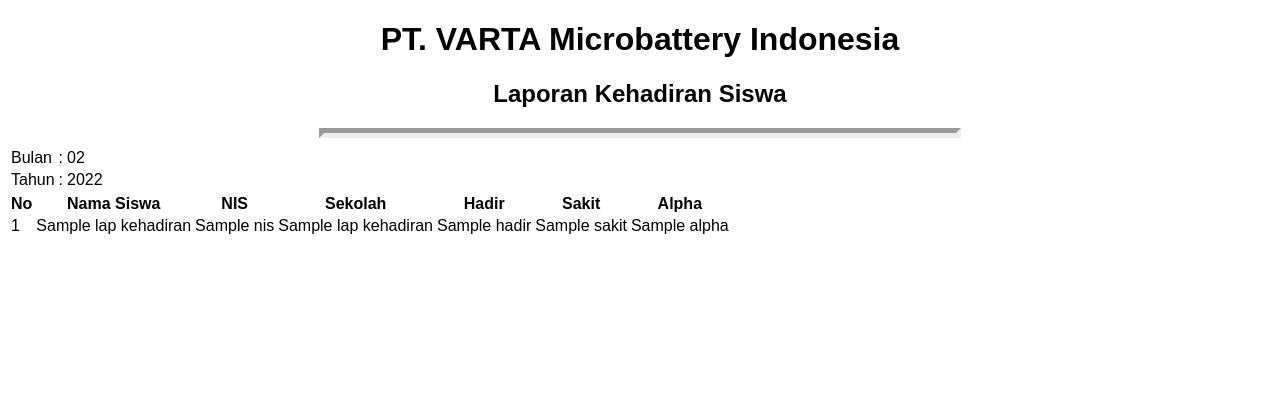
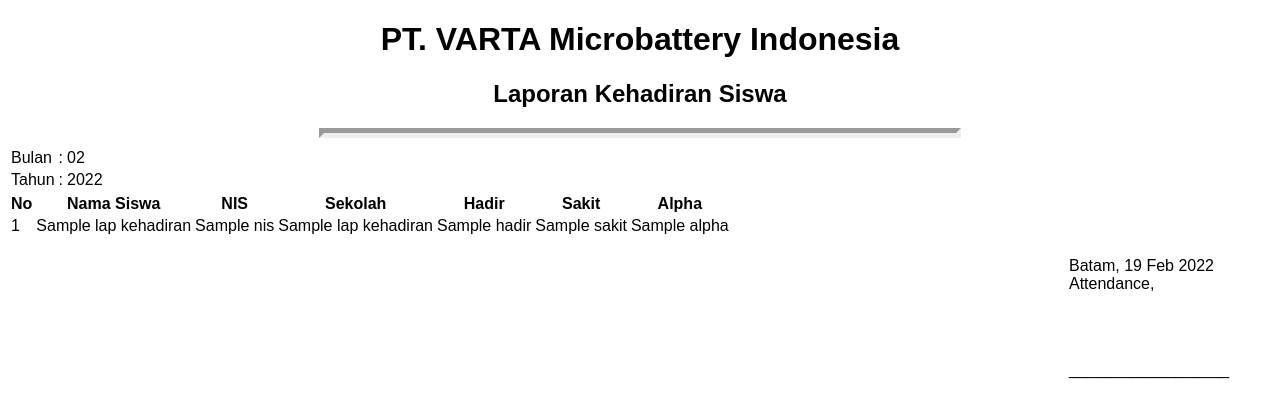
Before and after one commit to dhnext00/app_penggajian, a CodeIgniter app: the page made by application/views/admin/cetakLaporanAbsensi.php in a window 1280 px wide. Shown: the top 418 px of the page. Run offline with CodeIgniter, Linux system fonts and the light colour scheme; tables that the repository leaves empty hold one stand-in row (values such as "Sample post"); the template is opened without the code that fills it: most values are stand-ins (such as "Sample title", 1, 10 or a date in 2020).

Commit message:
update footer

```diff
--- a/application/controllers/siswa/DataAbsensiSiswa.php
+++ b/application/controllers/siswa/DataAbsensiSiswa.php
@@ -30,6 +30,7 @@
         $bulantahun = $bulan.$tahun;
     }
 
+
         $data['absensi'] = $this->db->query("SELECT data_kehadiran.*, data_siswa.nama_siswa,data_siswa.nis,data_sekolah.alamat_sekolah,data_sekolah.tahun_ajaran,data_kehadiran.hadir,data_kehadiran.bulan,data_kehadiran.id_kehadiran
             FROM data_siswa
             INNER JOIN data_kehadiran ON data_kehadiran.nis=data_siswa.nis
--- a/application/views/admin/cetakLaporanAbsensi.php
+++ b/application/views/admin/cetakLaporanAbsensi.php
@@ -66,9 +66,21 @@
 			<td><?php echo $l->sakit ?></td>
 			<td><?php echo $l->alpha ?></td>
 		</tr>
+
 		<?php endforeach; ?>
 	</table>
 
+	<table width="100%">
+        <tr>
+          <td></td>
+          <td width="200px">
+            <p>Batam, <?php echo date("d M Y") ?> <br> Attendance,</p>
+            <br>
+            <br>
+            <p>__________________</p>
+          </td>
+        </tr>
+      </table>
 
 </body>
 </html>
```
Also changed, not shown: application/views/siswa/cetakAbsensi.php (+3 -8 lines).
